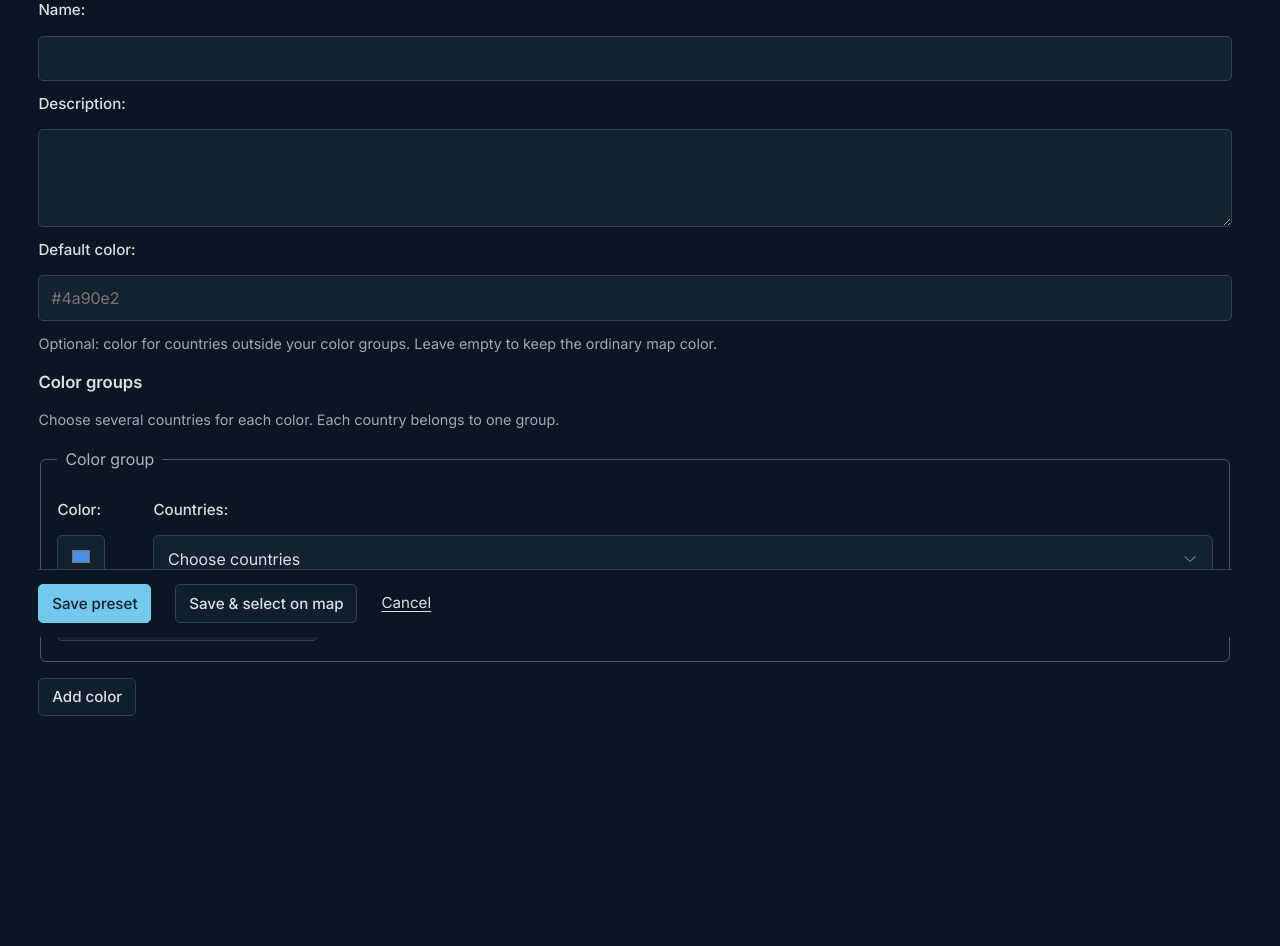
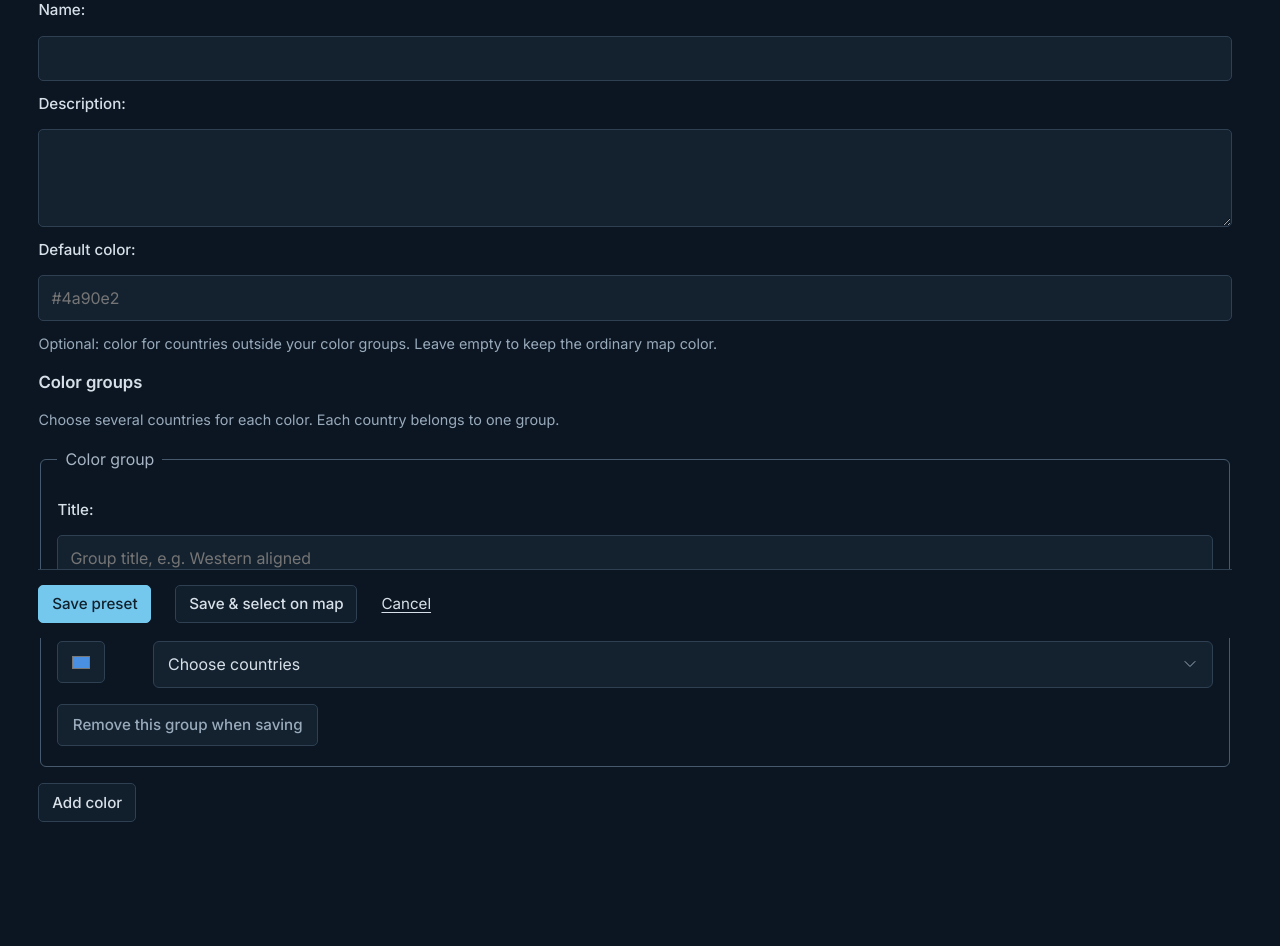
Before and after one commit to mihail-pop/world-journal, a Django app: page /map-presets/new/ in a window 1280 px wide. Shown: the part 163-1109 px from the top of the page. Before the commit the page ends 879 px from the top, so only its background shows below. Run offline with Django 5.2, Linux system fonts and the light colour scheme; data comes from the database, SQL or seed files in the repository; some libraries are stand-ins or nearby versions.

Commit message:
Add named color groups and active map preset legend

```diff
--- a/countries/forms.py
+++ b/countries/forms.py
@@ -18,6 +18,7 @@ class PresetForm(forms.ModelForm):
 
 
 class ColorGroupForm(forms.Form):
+    title = forms.CharField(max_length=160, required=False, widget=forms.TextInput(attrs={"placeholder": "Group title, e.g. Western aligned"}))
     color = forms.CharField(max_length=7, validators=[validate_map_color], widget=forms.TextInput(attrs={"type": "color"}), initial="#4a90e2")
     countries = forms.ModelMultipleChoiceField(queryset=Country.objects.all(), required=False, widget=forms.SelectMultiple(attrs={"data-country-select": ""}))
 
@@ -38,9 +39,24 @@ class ColorGroupFormSet(BaseFormSet):
                 if country.pk in assigned:
                     raise forms.ValidationError(f"{country.name} is selected in more than one color group. Remove it from one group first.")
                 assigned.add(country.pk)
+        if any(len(group["title"]) > 160 for group in self.groups()):
+            raise forms.ValidationError("Groups using the same color are combined. Shorten their combined titles to 160 characters or choose different colors.")
 
     def assignments(self):
         return {country.pk: form.cleaned_data["color"] for form in self.forms if not form.cleaned_data.get("DELETE") for country in form.cleaned_data.get("countries", [])}
+
+    def groups(self):
+        grouped = {}
+        for form in self.forms:
+            data = form.cleaned_data
+            if data.get("DELETE") or not data.get("color"):
+                continue
+            group = grouped.setdefault(data["color"], {"color": data["color"], "titles": [], "countries": []})
+            title = data.get("title", "").strip()
+            if title and title not in group["titles"]:
+                group["titles"].append(title)
+            group["countries"].extend(country.pk for country in data.get("countries", []))
+        return [{"color": group["color"], "title": " / ".join(group["titles"]), "countries": group["countries"]} for group in grouped.values()]
 
 
 ColorGroups = formset_factory(ColorGroupForm, formset=ColorGroupFormSet, extra=1, can_delete=True, max_num=238, validate_max=True, absolute_max=238)
--- a/static/css/ui.css
+++ b/static/css/ui.css
@@ -571,3 +571,22 @@ html::-webkit-scrollbar-thumb { background: var(--ui-border); border: 3px solid
 }
 
 .preset-map-countries .select-tags { display: none; }
+
+/* Active preset legend; positioning also follows the player and country drawer. */
+.map-preset-legend { position: absolute; z-index: 6; left: 1rem; bottom: 2.75rem; width: max-content; max-width: min(19rem, calc(100% - 2rem)); max-height: min(18rem, 45%); overflow: auto; padding: .7rem .85rem; border: 1px solid var(--ui-border); border-radius: 6px; background: var(--ui-surface); box-shadow: 0 3px 14px #0002; color: var(--ui-text); scrollbar-width: thin; }
+.map-preset-legend summary { cursor: pointer; font-size: .95rem; font-weight: 600; overflow-wrap: anywhere; }
+.map-preset-legend ul { list-style: none; padding: 0; margin: .7rem 0 .1rem; display: grid; gap: .55rem; }
+.map-preset-legend li { display: flex; gap: .65rem; align-items: center; font-size: .95rem; line-height: 1.4; overflow-wrap: anywhere; }
+.map-legend-swatch { display: inline-block; flex: 0 0 auto; width: 1rem; height: 1rem; border: 1px solid #80808066; border-radius: 3px; }
+.map-preset-legend.is-obscured { visibility: hidden; pointer-events: none; }
+.preset-map-group-title { display: grid; gap: .3rem; margin-top: .6rem; color: var(--ui-muted); font-size: .875rem; }
+.preset-map-group-title input { width: 100%; min-width: 0; padding: .55rem .6rem; border: 1px solid var(--ui-border); border-radius: 4px; color: var(--ui-text); background: var(--ui-paper); font-size: 1rem; }
+.preset-map-group-select { overflow-wrap: anywhere; min-width: 0; }
+@media (max-width: 46rem) {
+    .map-preset-legend { left: .6rem; max-width: min(17rem, calc(100% - 1.2rem)); padding: .6rem .75rem; }
+}
+
+.preset-summary-group { min-width: 0; max-width: 100%; }
+.preset-summary-group summary { cursor: pointer; overflow-wrap: anywhere; }
+.preset-summary-group summary i { display: inline-block; vertical-align: -.1em; margin-right: .35rem; }
+.preset-summary-group p { max-width: 32rem; padding: .5rem 0; margin: 0; font-size: .95rem; color: var(--ui-muted); overflow-wrap: anywhere; }
--- a/static/js/pages/map_personal.js
+++ b/static/js/pages/map_personal.js
@@ -11,8 +11,58 @@ function validColors(snapshot) {
     return Object.fromEntries(Object.entries(snapshot.colors || {}).filter(([code, color]) => /^[A-Z]{2}$/.test(code) && COLOR.test(color)));
 }
 
+function updatePresetLegend(controller) {
+    const state = controller.personal;
+    const legend = controller.page.querySelector("[data-map-preset-legend]");
+    if (!state || !legend) return;
+    const rows = (state.groups || []).map((group, index) => ({...group, title: group.title?.trim() || `Color ${index + 1}`}))
+        .filter(group => COLOR.test(group.color) && group.countries?.length);
+    if (COLOR.test(state.defaultColor) && Object.keys(state.colors).length < controller.countriesByCode.size) {
+        rows.push({color: state.defaultColor, title: "Other countries"});
+    }
+    legend.hidden = !state.activePreset || Boolean(controller.presetEditor?.active) || !rows.length;
+    if (legend.hidden) return;
+    controller.page.querySelector("[data-map-preset-legend-title]").textContent = state.activePresetName || "Color preset";
+    const list = legend.querySelector("[data-map-preset-legend-rows]");
+    list.replaceChildren();
+    for (const row of rows) {
+        const item = document.createElement("li");
+        const swatch = document.createElement("span");
+        swatch.className = "map-legend-swatch";
+        swatch.style.backgroundColor = row.color;
+        swatch.setAttribute("aria-hidden", "true");
+        const title = document.createElement("span");
+        title.textContent = row.title;
+        item.append(swatch, title);
+        list.append(item);
+    }
+    positionPresetLegend(controller);
+}
+
+function positionPresetLegend(controller) {
+    if (controller.suspended || !controller.page.isConnected) return;
+    const legend = controller.page.querySelector("[data-map-preset-legend]");
+    if (!legend || legend.hidden) return;
+    const workspace = controller.page.querySelector(".map-workspace").getBoundingClientRect();
+    const rect = legend.getBoundingClientRect();
+    let bottom = 44; // Keep bundled/provider attribution visible below the legend.
+    const blockers = [controller.page.querySelector("[data-country-drawer]"), document.querySelector("#persistent-player")];
+    for (const blocker of blockers) {
+        if (!blocker || blocker.hidden || (blocker.id === "persistent-player" && blocker.dataset.playerState !== "playing")) continue;
+        const block = blocker.getBoundingClientRect();
+        if (block.width && rect.left < block.right && rect.right > block.left && block.top < workspace.bottom && block.bottom > workspace.top) {
+            bottom = Math.max(bottom, workspace.bottom - block.top + 12);
+        }
+    }
+    legend.style.bottom = `${bottom}px`;
+    const space = workspace.height - bottom - 76;
+    legend.classList.toggle("is-obscured", space < 40);
+    legend.style.maxHeight = `${Math.max(40, space)}px`;
+}
+
 export function applyPersonalLayers(controller) {
     const {map, personal} = controller;
+    updatePresetLegend(controller);
     if (!map || !personal || !controller.layersInstalled) return;
     const preview = controller.presetEditor?.active ? controller.presetEditor.preview : null;
     const palette = preview || personal;
@@ -76,6 +126,8 @@ export async function loadPersonalData(controller) {
         state.favorites = new Set(snapshot.favorites);
         state.presets = snapshot.presets;
         state.activePreset = snapshot.active_preset;
+        state.activePresetName = snapshot.active_preset_name;
+        state.groups = snapshot.groups || [];
         state.defaultColor = snapshot.default_color;
         state.colors = validColors(snapshot);
         state.ready = true;
@@ -146,12 +198,24 @@ export function initializePersonalMap(controller, selectCountry) {
     const {page} = controller;
     const signal = controller.abortController.signal;
     const state = controller.personal = {
-        ready: false, favorites: new Set(), presets: [], colors: {}, defaultColor: "", activePreset: null,
+        ready: false, favorites: new Set(), presets: [], colors: {}, defaultColor: "", activePreset: null, activePresetName: "", groups: [],
         favoritePending: new Set(), activating: false, loadId: 0, notesId: 0, notesAbort: null,
         status: page.querySelector("[data-personal-map-status]"), retry: page.querySelector("[data-personal-map-retry]"),
         favoriteStatus: page.querySelector("[data-country-favorite-status]"), notesContent: page.querySelector("[data-country-notes-content]"),
     };
     signal.addEventListener("abort", () => {state.notesId += 1; state.notesAbort?.abort();}, {once: true});
+    const workspace = page.querySelector(".map-workspace");
+    const drawer = page.querySelector("[data-country-drawer]");
+    const player = document.querySelector("#persistent-player");
+    const position = () => positionPresetLegend(controller);
+    const resize = new ResizeObserver(position);
+    for (const element of [workspace, drawer, player]) if (element) resize.observe(element);
+    const visibility = new MutationObserver(position);
+    visibility.observe(drawer, {attributes: true, attributeFilter: ["hidden"]});
+    if (player) visibility.observe(player, {attributes: true, attributeFilter: ["data-player-state", "class"]});
+    window.addEventListener("resize", position, {signal});
+    window.addEventListener("scroll", position, {signal, passive: true});
+    signal.addEventListener("abort", () => {resize.disconnect(); visibility.disconnect();}, {once: true});
     state.retry.addEventListener("click", () => loadPersonalData(controller), {signal});
     page.querySelector("[data-favorite-jump]").addEventListener("change", event => {
         if (event.target.value) selectCountry(controller, event.target.value, {focusDrawer: true});
@@ -189,6 +253,8 @@ export function initializePersonalMap(controller, selectCountry) {
             const snapshot = await post(controller, url, {});
             if (!isAlive(controller)) return;
             state.activePreset = snapshot.active_preset;
+            state.activePresetName = snapshot.active_preset_name;
+            state.groups = snapshot.groups || [];
             state.presets = snapshot.presets;
             state.colors = validColors(snapshot);
             state.defaultColor = snapshot.default_color;
--- a/static/js/pages/preset_map_editor.js
+++ b/static/js/pages/preset_map_editor.js
@@ -49,7 +49,7 @@ function renderGroups(controller) {
         card.style.setProperty("--group-color", group.color);
         const heading = document.createElement("div");
         heading.className = "preset-map-group-heading";
-        const choose = button(`Color ${index + 1} · ${group.countries.length}`, "preset-map-group-select", () => {
+        const choose = button(`${group.title?.trim() || `Color ${index + 1}`} · ${group.countries.length}`, "preset-map-group-select", () => {
             draft.activeGroup = index;
             renderGroups(controller);
         });
@@ -58,6 +58,7 @@ function renderGroups(controller) {
         color.type = "color";
         color.value = group.color;
         color.setAttribute("aria-label", `Change color ${index + 1}`);
+        const originalColor = group.color;
         color.addEventListener("input", () => {
             group.color = color.value.toLowerCase();
             card.style.setProperty("--group-color", group.color);
@@ -66,6 +67,16 @@ function renderGroups(controller) {
         color.addEventListener("change", () => {
             const same = draft.groups.find(other => other !== group && other.color === group.color);
             if (same) {
+                const combinedTitle = [...new Set([same.title, group.title].map(title => (title || "").trim()).filter(Boolean))].join(" / ");
+                if (combinedTitle.length > 160) {
+                    group.color = originalColor;
+                    color.value = originalColor;
+                    card.style.setProperty("--group-color", originalColor);
+                    preview(controller);
+                    state.status.textContent = "Shorten the group titles before combining these colors (160 characters maximum).";
+                    return;
+                }
+                same.title = combinedTitle;
                 same.countries.push(...group.countries);
                 draft.groups.splice(index, 1);
                 draft.activeGroup = draft.groups.indexOf(same);
@@ -80,6 +91,20 @@ function renderGroups(controller) {
             markChanged(controller);
             renderGroups(controller);
         }));
+        const titleLabel = document.createElement("label");
+        titleLabel.className = "preset-map-group-title";
+        titleLabel.textContent = "Title";
+        const title = document.createElement("input");
+        title.type = "text";
+        title.maxLength = 160;
+        title.value = group.title || "";
+        title.placeholder = `Color ${index + 1}, e.g. Western aligned`;
+        title.addEventListener("input", () => {
+            group.title = title.value;
+            choose.textContent = `${group.title.trim() || `Color ${index + 1}`} · ${group.countries.length}`;
+            markChanged(controller);
+        });
+        titleLabel.append(title);
         const countries = document.createElement("div");
         countries.className = "preset-map-country-chips";
         for (const code of [...group.countries].sort((a, b) => controller.countriesByCode.get(a).name.localeCompare(controller.countriesByCode.get(b).name))) {
@@ -102,7 +127,7 @@ function renderGroups(controller) {
             hint.textContent = "Select this color, then click countries on the map.";
             countries.append(hint);
         }
-        card.append(heading, countries);
+        card.append(heading, titleLabel, countries);
         state.groups.append(card);
     });
     const current = draft.groups[draft.activeGroup];
@@ -173,8 +198,8 @@ export async function syncPresetEditor(controller, {reload = false} = {}) {
         if (!response.ok) throw new Error(response.status === 404 ? "This preset no longer exists." : "The preset could not be loaded.");
         const draft = await response.json();
         if (abort.signal.aborted || !state.active || state.id !== id) return;
-        draft.groups = draft.groups.map(group => ({color: group.color, countries: group.countries.filter(code => controller.countriesByCode.has(code))}));
-        if (!draft.groups.length) draft.groups.push({color: COLORS[0], countries: []});
+        draft.groups = draft.groups.map(group => ({color: group.color, title: group.title || "", countries: group.countries.filter(code => controller.countriesByCode.has(code))}));
+        if (!draft.groups.length) draft.groups.push({color: COLORS[0], title: "", countries: []});
         draft.activeGroup = 0;
         draft.dirty = false;
         state.drafts.set(id, draft);
@@ -198,7 +223,7 @@ export function selectPresetCountry(controller, code) {
     const assigned = draft.groups.findIndex(group => group.countries.includes(code));
     if (assigned !== -1) {
         draft.activeGroup = assigned;
-        state.status.textContent = `${controller.countriesByCode.get(code).name} belongs to color ${assigned + 1}. That group is now selected.`;
+        state.status.textContent = `${controller.countriesByCode.get(code).name} belongs to ${draft.groups[assigned].title?.trim() || `color ${assigned + 1}`}. That group is now selected.`;
     } else {
         const group = draft.groups[draft.activeGroup];
         if (!group) { state.status.textContent = "Add a color before selecting countries."; return true; }
@@ -246,7 +271,7 @@ export function initializePresetMap(controller, callbacks) {
         while (!color || draft.groups.some(group => group.color === color)) {
             color = `#${(number++ & 0xffffff).toString(16).padStart(6, "0")}`;
         }
-        draft.groups.push({color, countries: []});
+        draft.groups.push({color, title: "", countries: []});
         draft.activeGroup = draft.groups.length - 1;
         markChanged(controller);
         renderGroups(controller);
--- a/templates/countries/_color_row.html
+++ b/templates/countries/_color_row.html
@@ -1 +1 @@
-<fieldset class="preset-color-row" data-preset-row><legend>Color group</legend>{{ color_form.non_field_errors }}<div class="preset-color-fields">{% include 'journal/_field.html' with field=color_form.color %}{% include 'journal/_field.html' with field=color_form.countries %}</div><label class="journal-delete-field">{{ color_form.DELETE }} Remove this group when saving</label></fieldset>
+<fieldset class="preset-color-row" data-preset-row><legend>Color group</legend>{{ color_form.non_field_errors }}{% include 'journal/_field.html' with field=color_form.title %}<div class="preset-color-fields">{% include 'journal/_field.html' with field=color_form.color %}{% include 'journal/_field.html' with field=color_form.countries %}</div><label class="journal-delete-field">{{ color_form.DELETE }} Remove this group when saving</label></fieldset>
--- a/templates/countries/preset_list.html
+++ b/templates/countries/preset_list.html
@@ -5,7 +5,7 @@
     {% for preset in presets %}<article class="journal-entry-card">
         <h2>{{ preset.name }}{% if preset.pk == active_preset_id %} <span class="journal-badge">· Active</span>{% endif %}</h2>
         {% if preset.description %}<p>{{ preset.description|linebreaksbr }}</p>{% endif %}
-        <div class="preset-swatches">{% if preset.default_color %}<span><i style="--preset-swatch: {{ preset.default_color }}"></i>Default</span>{% endif %}{% for row in preset.country_colors.all %}<span><i style="--preset-swatch: {{ row.color }}"></i>{{ row.country.name }}</span>{% endfor %}</div>
+        <div class="preset-swatches">{% for group in preset.display_groups %}<details class="preset-summary-group"><summary><i style="--preset-swatch: {{ group.color }}"></i>{% if group.title %}{{ group.title }}{% else %}Color {{ forloop.counter }}{% endif %} <small>({{ group.countries|length }})</small></summary><p>{% if group.country_names %}{{ group.country_names|join:', ' }}{% else %}No countries selected{% endif %}</p></details>{% endfor %}{% if preset.default_color %}<span><i style="--preset-swatch: {{ preset.default_color }}"></i>Other countries</span>{% endif %}</div>
         <div class="journal-actions"><form method="post" action="{% url 'countries:preset_activate' preset.pk %}">{% csrf_token %}<button class="journal-button" type="submit">Activate</button></form><a href="{% url 'countries:preset_edit' preset.pk %}">Edit</a><a href="{% url 'core:map' %}?edit_preset={{ preset.pk }}">Select on map</a><a href="{% url 'countries:preset_duplicate' preset.pk %}">Duplicate</a><a href="{% url 'countries:preset_delete' preset.pk %}">Delete</a></div>
     </article>{% empty %}<p class="empty-state">No presets yet. Create one and assign colors to the countries you want to group.</p>{% endfor %}
 </section>
```
Also changed, not shown: core/backups.py (+25 -11 lines), countries/models.py (+12 -0 lines), countries/personal_views.py (+22 -6 lines), docs/backups.md (+8 -7 lines), docs/personal-map.md (+22 -2 lines), templates/core/partials/map.html (+7 -0 lines), countries/migrations/0004_presetcolorgroup.py (added).
